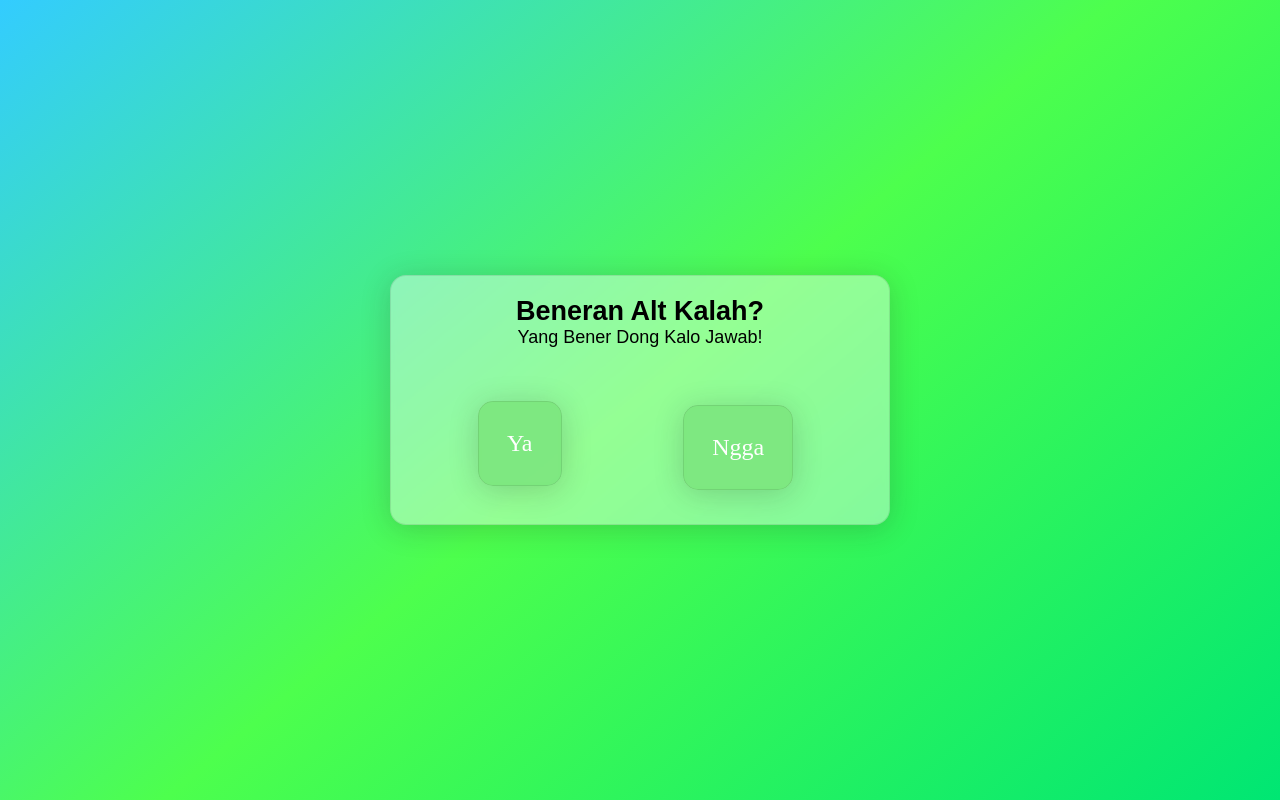
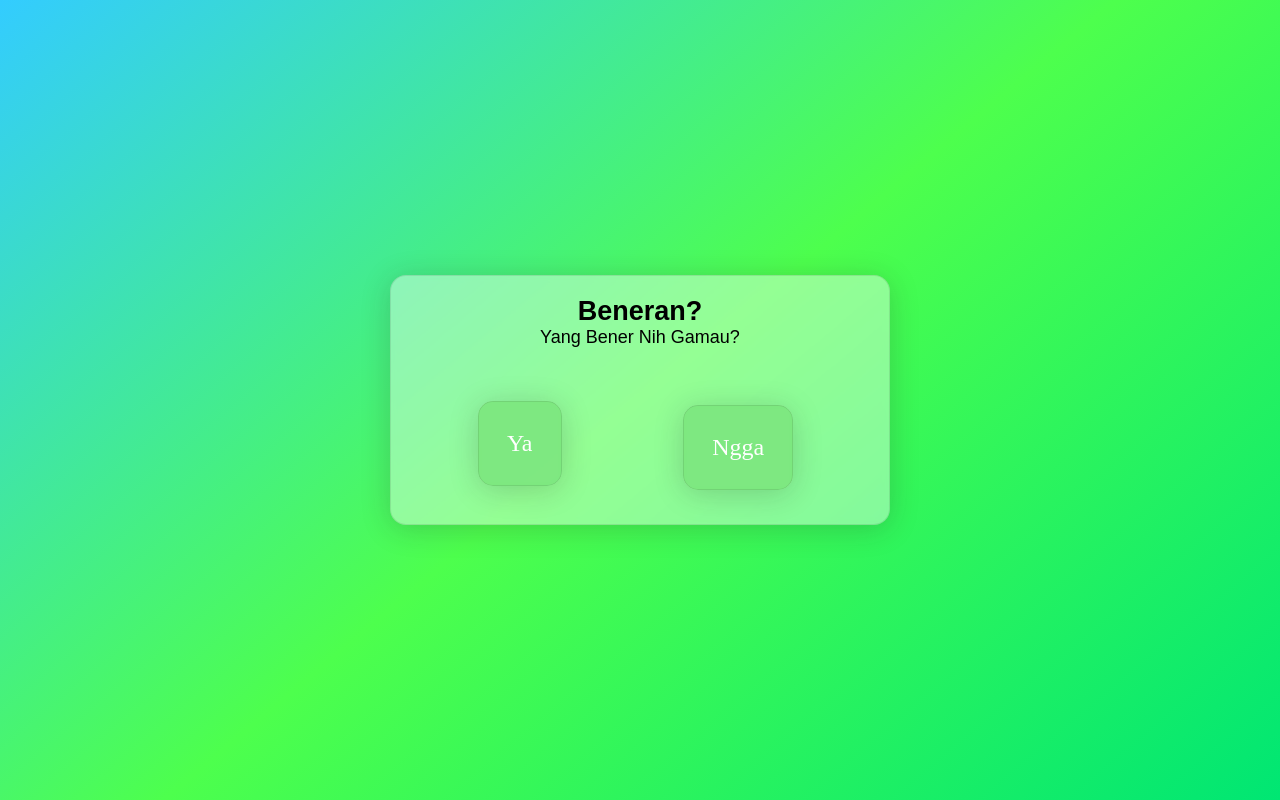
Before and after one commit to RizWhyd/Dont_Know, a plain HTML site: page no.html in a window 1280 px wide. Drawn offline with Linux system fonts and the light colour scheme.

Commit message:
Update no.html

```diff
--- a/no.html
+++ b/no.html
@@ -9,8 +9,8 @@
 <body>
     <div class="wrapper">
         <section class="text">
-            <h1>Beneran Alt Kalah?</h1>
-            <p>Yang Bener Dong Kalo Jawab!</p>
+            <h1>Beneran?</h1>
+            <p>Yang Bener Nih Gamau?</p>
         </section>
 
         <section class="button">
```
